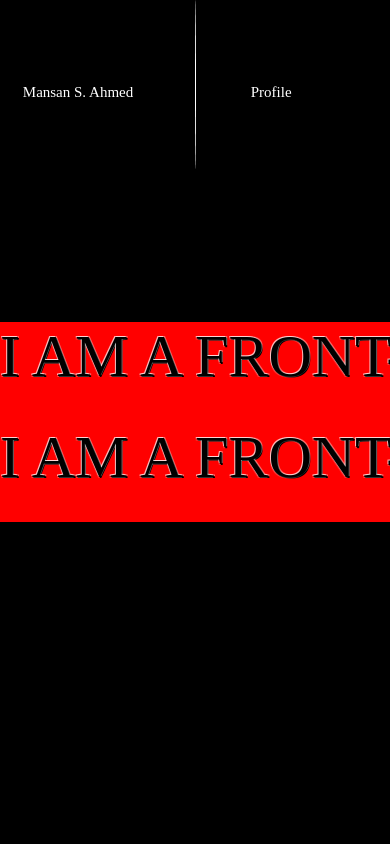
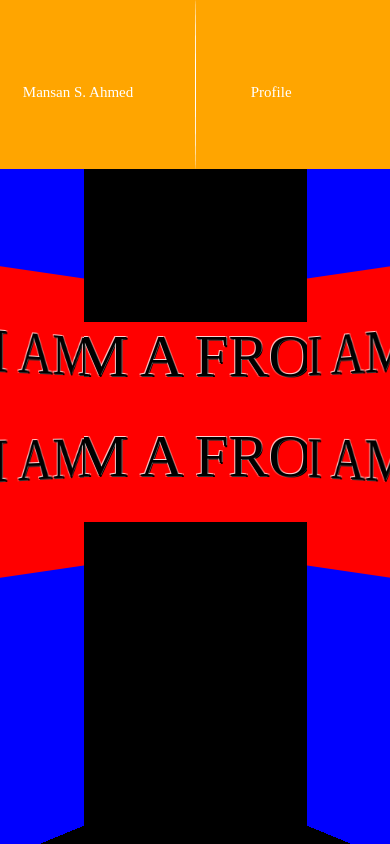
Before and after one commit to MansanSouleimanAhmed/cv_2021, a React (Create React App) app: page / in a window 390 px wide. Built offline with nearby package versions, Linux system fonts and the light colour scheme; the HTML template or start-up script is replaced by a standard one.

Commit message:
media queries

```diff
--- a/public/assets/scss/style.scss
+++ b/public/assets/scss/style.scss
@@ -9,10 +9,10 @@ body {
 	background-color: #000000;
 	-webkit-font-smoothing: subpixel-antialiased;
 	.container {
-		position: fixed;
+		position: relative;
 		width: 100%;
 		height: 100vh;
-
+		overflow: hidden;
 		/* perspective-origin: 50% 100px;
         perspective: 1500px;
         transform-style: preserve-3d;
@@ -22,6 +22,7 @@ body {
 			position: absolute;
 			height: 20vh;
 			width: 100%;
+			z-index: 3;
 			//transform: translateZ(700px);
 			//    transform-style: preserve-3d;
 			opacity: 1;
@@ -29,6 +30,7 @@ body {
 			display: flex;
 			font-size: 1.5em;
 			color: #fff;
+			background-color: orange;
 			p {
 				padding: 0px;
 				margin: 0px;
@@ -73,6 +75,16 @@ body {
 			}
 		}
 		//CV
+		.left-right-common-style {
+			position: absolute;
+			top: 0%;
+			height: 100%;
+			width: 30%;
+			z-index: 2;
+			overflow-x: hidden;
+			background-color: blue;
+		}
+		//This is the common style applied on p for left- right- center- .div
 		.text-animation {
 			position: relative;
 			top: 50%;
@@ -80,7 +92,6 @@ body {
 			height: 200px;
 			width: 100%;
 			background-color: red;
-
 			p {
 				white-space: nowrap;
 				font-size: 6em;
@@ -88,17 +99,55 @@ body {
 				text-shadow: -1px -1px 0 rgba(255, 255, 255, 0.7), 1px -1px 0 rgba(255, 255, 255, 0.4),
 					-1px 1px 0 rgba(255, 255, 255, 0.2), 1px 1px 0 #000;
 			}
+		}
+		.left-div {
+			left: -5%;
+			transform: perspective(800px) rotateY(38deg);
+			.item-left {
+				position: fixed;
+				height: 300px;
+				top: 50%;
+				transform: translateY(-50%);
+
+				p:first-child {
+					margin-top: 47px;
+				}
+				p:nth-child(2) {
+					margin-top: 37px;
+				}
+			}
+		}
+		.right-div {
+			right: -5%;
+			transform: perspective(800px) rotateY(-38deg);
+			.item-right {
+				position: fixed;
+				height: 300px;
+				top: 50%;
+				transform: translateY(-50%);
+
+				p:first-child {
+					margin-top: 47px;
+				}
+				p:nth-child(2) {
+					margin-top: 37px;
+				}
+			}
+		}
+
+		.item-center {
+			position: relative;
 			p:first-child {
 			}
 			p:nth-child(2) {
-				position: absolute;
-				bottom: 30px;
+				margin-top: 31px;
 			}
 		}
+
 		//Footer
 	}
 }
-@media (min-width: 481px) and (max-width: 767px) {
+@media (min-width: 471px) and (max-width: 850px) {
 	body {
 		.container {
 			//Header
@@ -122,13 +171,50 @@ body {
 					}
 				}
 			}
+
 			//CV
+			.left-right-common-style {
+			}
+			//This is the common style applied on p for left- right- center- .div
+			.text-animation {
+				p {
+				}
+			}
+			.left-div {
+				.item-left {
+					font-size: 1.1em;
+					p:first-child {
+						margin-top: 43px;
+					}
+					p:nth-child(2) {
+						margin-top: 32px;
+					}
+				}
+			}
+			.right-div {
+				.item-right {
+					font-size: 1.1em;
+					p:first-child {
+						margin-top: 43px;
+					}
+					p:nth-child(2) {
+						margin-top: 32px;
+					}
+				}
+			}
+
+			.item-center {
+				p:first-child {
+				}
+				p:nth-child(2) {
+				}
+			}
 
 			//Footer
 		}
 	}
 }
-@media (min-width: 768px) and (max-width: 900px) {
+@media (min-width: 850px) and (max-width: 1024px) {
 	body {
 		.container {
 			.nav-bar {
@@ -151,10 +237,48 @@ body {
 					}
 				}
 			}
+			.left-right-common-style {
+			}
+			//This is the common style applied on p for left- right- center- .div
+			.text-animation {
+				p {
+				}
+			}
+			.left-div {
+				.item-left {
+					font-size: 1.2em;
+					p:first-child {
+						margin-top: 27px;
+					}
+					p:nth-child(2) {
+						margin-top: 39px;
+					}
+				}
+			}
+			.right-div {
+				.item-right {
+					font-size: 1.2em;
+					p:first-child {
+						margin-top: 27px;
+					}
+					p:nth-child(2) {
+						margin-top: 39px;
+					}
+				}
+			}
+
+			.item-center {
+				p:first-child {
+				}
+				p:nth-child(2) {
+				}
+			}
+
+			//Footer
 		}
 	}
 }
-@media (min-width: 900px) {
+/* @media (min-width: 900px) {
 	body {
 		.container {
 			.nav-bar {
@@ -179,4 +303,4 @@ body {
 			}
 		}
 	}
-}
+} */
--- a/src/components/cv.tsx
+++ b/src/components/cv.tsx
@@ -1,6 +1,7 @@
 import React, { Fragment, useRef, useEffect, useState } from 'react';
 import { useSpring, animated, useTrail } from 'react-spring';
 import Header from '../header/header';
+import P from './p';
 
 const Main: React.FC = () => {
 	// @ts-ignore
@@ -21,18 +22,45 @@ const Main: React.FC = () => {
 			onMouseMove={(e) => set({ x: e.clientX })}
 		>
 			<Header />
-			<div className="text-animation">
+			<div className="left-div left-right-common-style">
+				<div className="text-animation item-left">
+					{trail.map((props, index) => (
+						<P
+							items={items}
+							key={index}
+							style={{
+								// @ts-ignore
+								transform: props.x.interpolate(trans),
+							}}
+						/>
+					))}
+				</div>
+			</div>
+			<div className="text-animation item-center">
 				{trail.map((props, index) => (
-					<animated.p
+					<P
+						items={items}
 						key={index}
 						style={{
 							// @ts-ignore
 							transform: props.x.interpolate(trans),
 						}}
-					>
-						{items}
-					</animated.p>
+					/>
 				))}
+			</div>
+			<div className="right-div left-right-common-style">
+				<div className="text-animation item-right">
+					{trail.map((props, index) => (
+						<P
+							items={items}
+							key={index}
+							style={{
+								// @ts-ignore
+								transform: props.x.interpolate(trans),
+							}}
+						/>
+					))}
+				</div>
 			</div>
 		</div>
 	);
--- /dev/null
+++ b/src/components/p.tsx
@@ -0,0 +1,18 @@
+import React from 'react';
+import { animated } from 'react-spring';
+// import { Container } from './styles';
+interface Props {
+	index: number;
+	props: object;
+	style: object;
+	items: string;
+}
+const P: React.FC<any> = (props: Props) => {
+	return (
+		<animated.p key={props.index} style={props.style}>
+			{props.items}
+		</animated.p>
+	);
+};
+
+export default P;
```
Also changed, not shown: public/assets/css/style.css.
